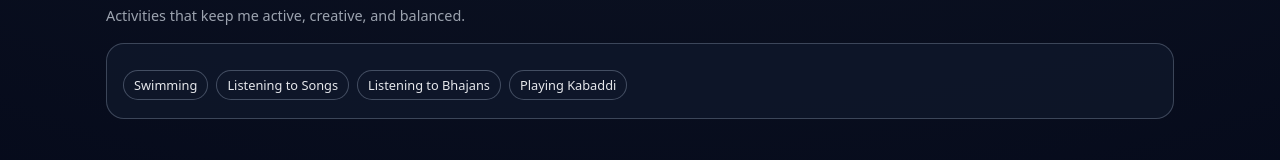
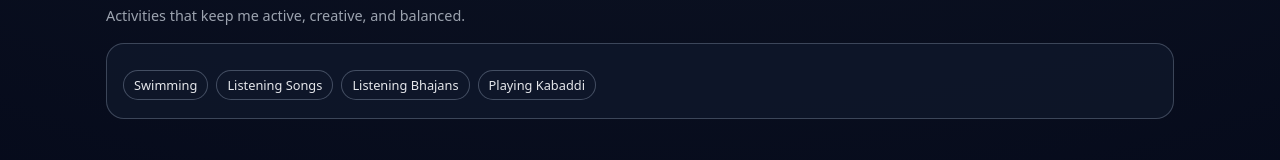
Before and after one commit to Aniruddha569/My-Website, a plain HTML site: page index.html in a window 1280 px wide. Shown: the part 1614-1774 px from the top of the page. Drawn offline with Linux system fonts and the light colour scheme.

Commit message:
Update index.html

```diff
--- a/index.html
+++ b/index.html
@@ -614,8 +614,8 @@
       <div class="card">
         <div class="tag-list">
           <span class="tag">Swimming</span>
-          <span class="tag">Listening to Songs</span>
-          <span class="tag">Listening to Bhajans</span>
+          <span class="tag">Listening  Songs</span>
+          <span class="tag">Listening  Bhajans</span>
           <span class="tag">Playing Kabaddi</span>
         </div>
       </div>
```
